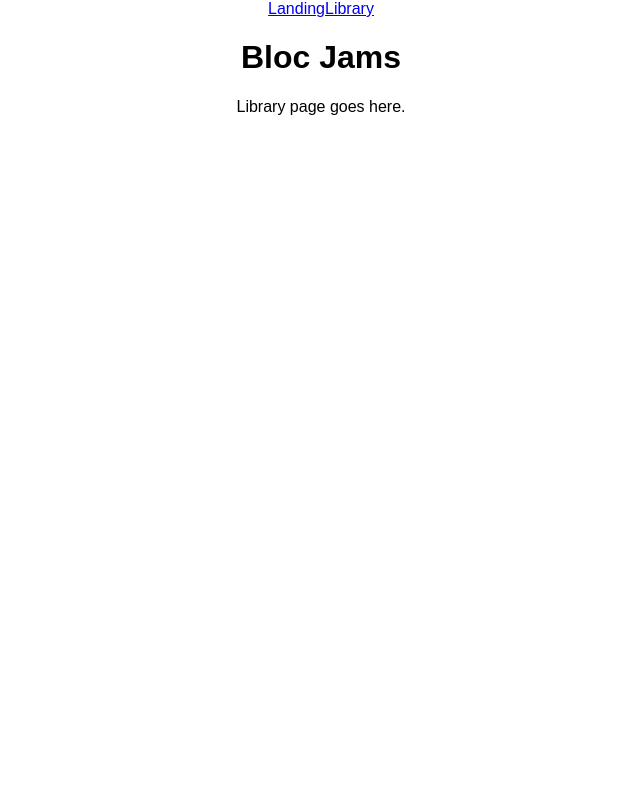
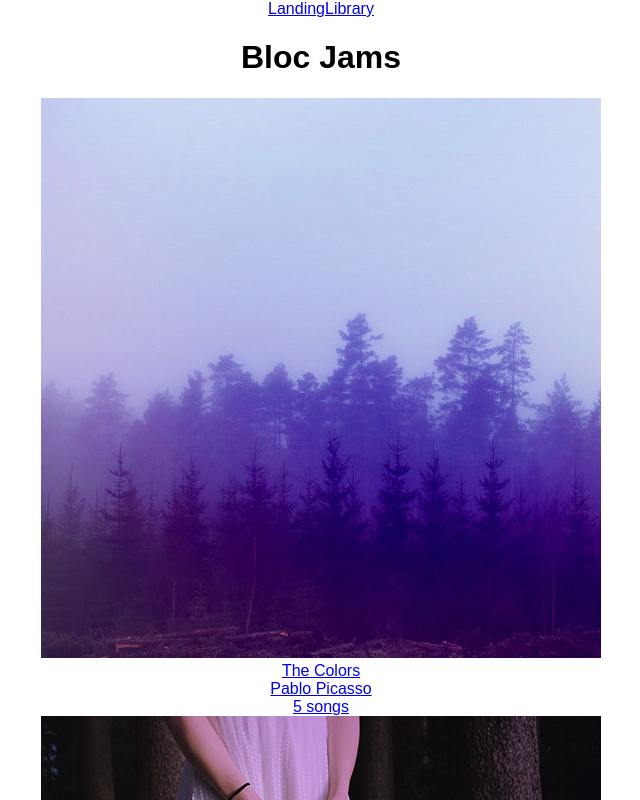
Before and after one commit to finnwhite/bloc.io_wdt_bloc-jams-react, a React (Create React App) app: page /library in a window 1280 px wide. Shown: the top 800 px of the page, without its empty margins (319-959 px from the left). Built offline with nearby package versions, Linux system fonts and the light colour scheme.

Commit message:
Update Library page, dynamic content
- Created static album library data

- Enabled dynamic list of albums in Library component/route

- Updated Album route to use unique ID param

Completes Bloc Jams React > CP05 Components: Library

Resolves: #2

```diff
--- a/src/App.js
+++ b/src/App.js
@@ -17,16 +17,13 @@ class App extends Component {
           <h1>Bloc Jams</h1>
         </header>
         <main>
-          <Route
-            exact path="/"
+          <Route exact path="/"
             component={ Landing }
           />
-          <Route
-            path="/library"
+          <Route path="/library"
             component={ Library }
           />
-          <Route
-            path="/album"
+          <Route path="/album/:slug"
             component={ Album }
           />
         </main>
--- a/src/components/Album.js
+++ b/src/components/Album.js
@@ -4,7 +4,7 @@ class Album extends Component {
   render() {
     return (
       <section className="album">
-        Album page goes here.
+        { this.props.match.params.slug } Album page goes here.
       </section>
     );
   }
--- a/src/components/Library.js
+++ b/src/components/Library.js
@@ -1,10 +1,24 @@
 import React, { Component } from 'react';
+import { Link } from 'react-router-dom';
+import albumData from './../data/albums';
 
 class Library extends Component {
+  constructor(props) {
+    super(props);
+    this.state = { albums: albumData };
+  }
+
   render() {
     return (
       <section className="library">
-        Library page goes here.
+        { this.state.albums.map( (album, index) =>
+          <Link to={ `/album/${ album.slug }` } key={ index }>
+            <img src={ album.albumCover } alt={ album.title } />
+            <div>{ album.title }</div>
+            <div>{ album.artist }</div>
+            <div>{ album.songs.length } songs</div>
+          </Link>
+        ) }
       </section>
     );
   }
--- /dev/null
+++ b/src/data/albums.js
@@ -0,0 +1,27 @@
+export default [{
+  title: 'The Colors',
+  artist: 'Pablo Picasso',
+  releaseInfo: '1909 Spanish Records',
+  albumCover: '/assets/images/album_covers/01.jpg',
+  slug: 'the-colors',
+  songs: [
+      { title: 'Blue', duration: '161.71', audioSrc: '/assets/music/blue.mp3' },
+      { title: 'Green', duration: '103.96', audioSrc: '/assets/music/green.mp3' },
+      { title: 'Red', duration: '268.45', audioSrc: '/assets/music/red.mp3' },
+      { title: 'Pink', duration: '153.14', audioSrc: '/assets/music/pink.mp3' },
+      { title: 'Magenta', duration: '374.22', audioSrc: '/assets/music/magenta.mp3' }
+  ]
+}, {
+    title: 'The Telephone',
+    artist: 'Guglielmo Marconi',
+    releaseInfo: '1909 EM',
+    albumCover: '/assets/images/album_covers/02.jpg',
+    slug: 'the-telephone',
+    songs: [
+      { title: 'Blue', duration: '161.71', audioSrc: '/assets/music/blue.mp3' },
+      { title: 'Green', duration: '103.96', audioSrc: '/assets/music/green.mp3' },
+      { title: 'Red', duration: '268.45', audioSrc: '/assets/music/red.mp3' },
+      { title: 'Pink', duration: '153.14', audioSrc: '/assets/music/pink.mp3' },
+      { title: 'Magenta', duration: '374.22', audioSrc: '/assets/music/magenta.mp3' }
+    ]
+}];
```
